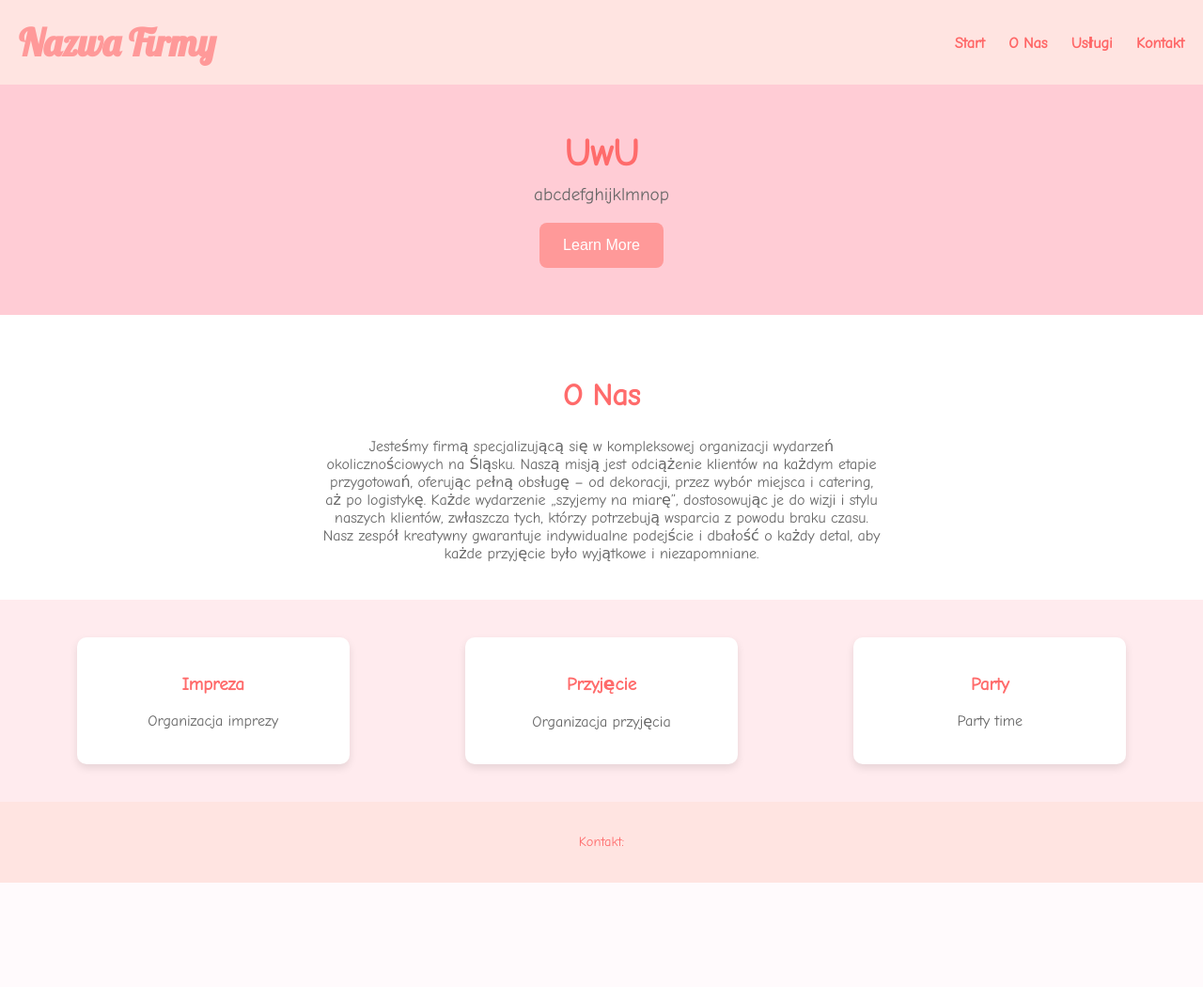
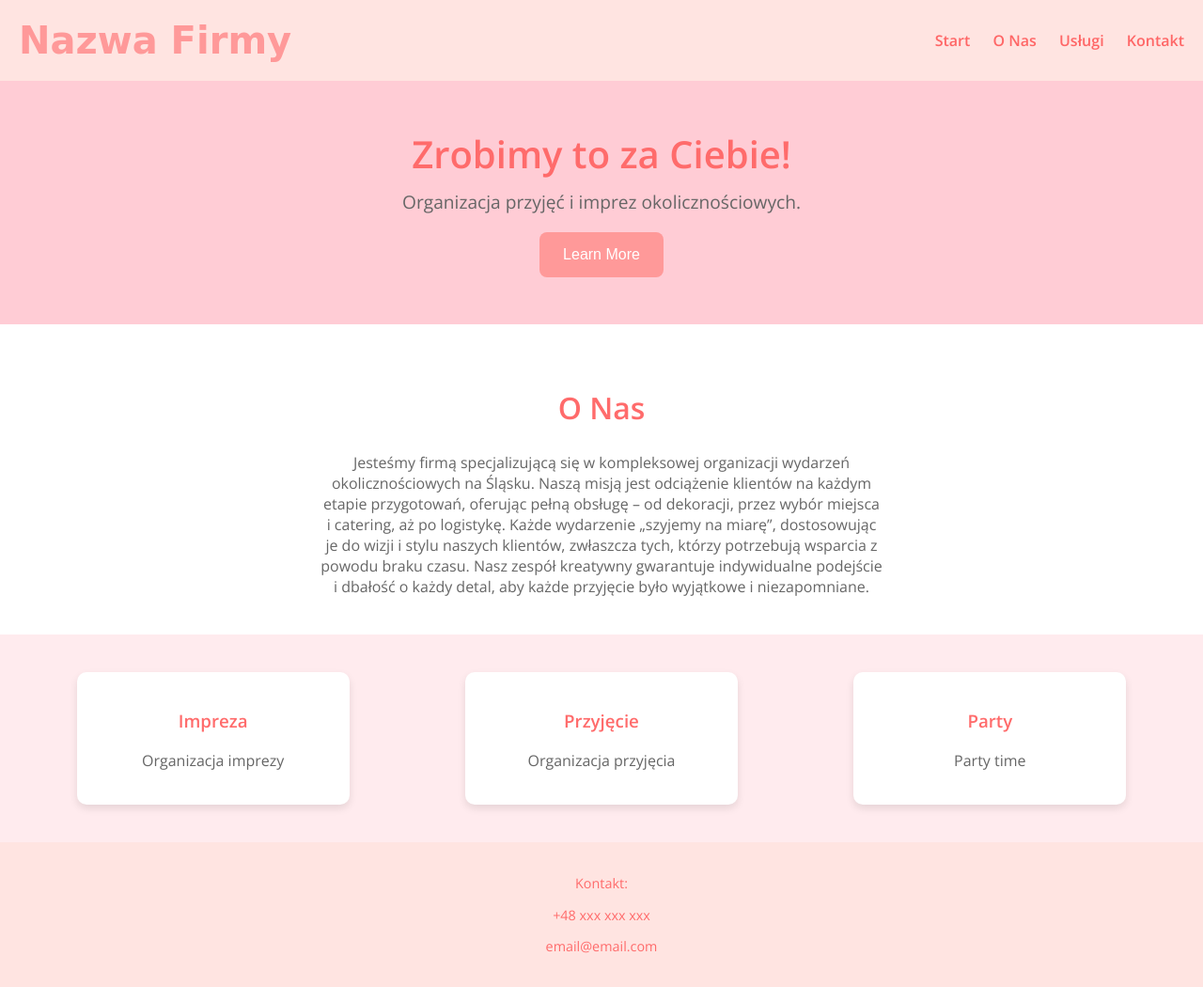
Before and after one commit to Yuczko/projekcik, a plain HTML site: page index.html in a window 1280 px wide. Shown: the whole page at 94% size. Before the commit the page ends 939 px from the top, so only its background shows below. Drawn offline with nearby package versions, Linux system fonts and the light colour scheme.

Commit message:
Update index.html

```diff
--- a/index.html
+++ b/index.html
@@ -4,13 +4,13 @@
     <meta charset="UTF-8">
     <meta name="viewport" content="width=device-width, initial-scale=1.0">
     <title>Nazwa Firmy</title>
-    <link href="https://fonts.googleapis.com/css2?family=Comic+Neue&family=Lobster&display=swap" rel="stylesheet">
+    <link href="https://fonts.googleapis.com/css2?family=Open+Sans:wght@400;600&display=swap" rel="stylesheet">
     <style>
         /* Body styling */
         body {
             margin: 0;
             padding: 0;
-            font-family: 'Comic Neue', cursive, sans-serif;
+            font-family: 'Open Sans', sans-serif;
             background-color: #fffafc;
             color: #333;
         }
@@ -152,8 +152,8 @@
 
     <!-- Hero Section -->
     <section class="hero" id="home">
-        <h2>UwU</h2>
-        <p>abcdefghijklmnop</p>
+        <h2>Zrobimy to za Ciebie!</h2>
+        <p>Organizacja przyjęć i imprez okolicznościowych.</p>
         <button onclick="window.location.href='#about'">Learn More</button>
     </section>
 
@@ -182,6 +182,8 @@
     <!-- Footer -->
     <footer id="contact">
         <p>Kontakt: </p>
+        <p>+48 xxx xxx xxx</p>
+        <p>email@email.com</p>
     </footer>
 
 </body>
```
